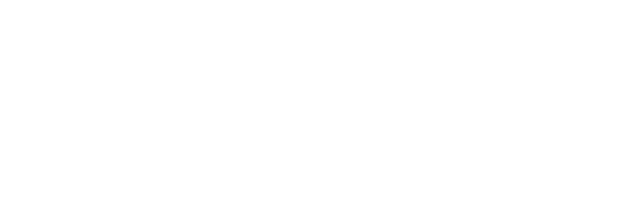
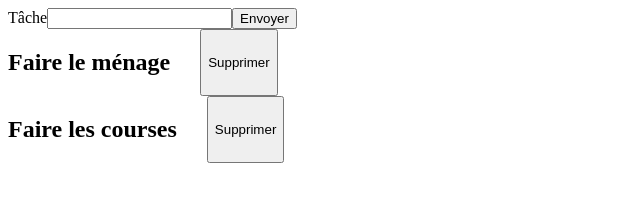
Before and after one commit to valentinjouffray/diginamic_2023N01, a plain HTML site: page js/exo8Todos.html in a window 1280 px wide. Shown: the whole page, without its empty margins (0-640 px from the left). Drawn offline with Linux system fonts and the light colour scheme.

Commit message:
Todos en cours...

```diff
--- /dev/null
+++ b/js/css/task.css
@@ -0,0 +1,4 @@
+section.task {
+  display: flex;
+  gap: 30px;
+}
--- a/js/exo8Todos.html
+++ b/js/exo8Todos.html
@@ -3,7 +3,8 @@
 <head>
   <meta charset="UTF-8">
   <meta name="viewport" content="width=device-width, initial-scale=1.0">
-  <title>Document</title>
+  <title>Tasks</title>
+  <link rel="stylesheet" href="./css/task.css">
 </head>
 <body>
   <div id="root">
--- a/js/js/classes/Controller.js
+++ b/js/js/classes/Controller.js
@@ -1,6 +1,10 @@
 export class Controller {
   constructor(model, view) {
-    this.model = model
-    this.view = view
+    this.model = model;
+    this.view = view;
+
+    // Première visualisation de la liste
+    this.view.renderTodos(this.model.tasks);
   }
+
 }
--- a/js/js/classes/Model.js
+++ b/js/js/classes/Model.js
@@ -1,6 +1,6 @@
 export class Model {
   constructor() {
-    this.todos = [
+    this.tasks = [
       {id: 0, label: "Faire le ménage", done: false},
       {id: 1, label: "Faire les courses", done: false},
     ]
--- a/js/js/classes/View.js
+++ b/js/js/classes/View.js
@@ -1,3 +1,39 @@
+import { createMarkup } from './../utils/utils.js';
 export class View {
-  constructor() {}
+  constructor() {
+    this.root = document.getElementById("root");
+    this.domElements = this.render();
+
+  }
+  /**
+   * Crée les premiers éléments de l'interface
+   * @returns Object DOMElements
+   */
+  render() {
+    const form = createMarkup("form", "", this.root);
+    const label = createMarkup("label", "Tâche", form);
+    const input = createMarkup("input", "", form, [{ type: "text" }]);
+    const submit = createMarkup("input", "", form, [{ type: "submit" }, { value: "Envoyer" }]);
+    const tasksSection = createMarkup("section", "", this.root, [{ id: "tasks" }]);
+    return {
+      form: form,
+      label: label,
+      input: input,
+      label: label,
+      tasksSection: tasksSection,
+      submit: submit,
+      todosElt: []
+    }
+  }
+  renderTodos(tasks){
+    // On fait le ménage
+    this.domElements.tasksSection.innerHTML = "";
+    // Création des tâches
+    tasks.forEach(task => {
+      const taskElt = createMarkup("section", "", this.domElements["tasksSection"],[{class:"task"}]);
+      const taskLabel = createMarkup("h2", task.label, taskElt);
+      const taskDelete = createMarkup("button", "Supprimer", taskElt);
+
+    })
+  }
 }
```
